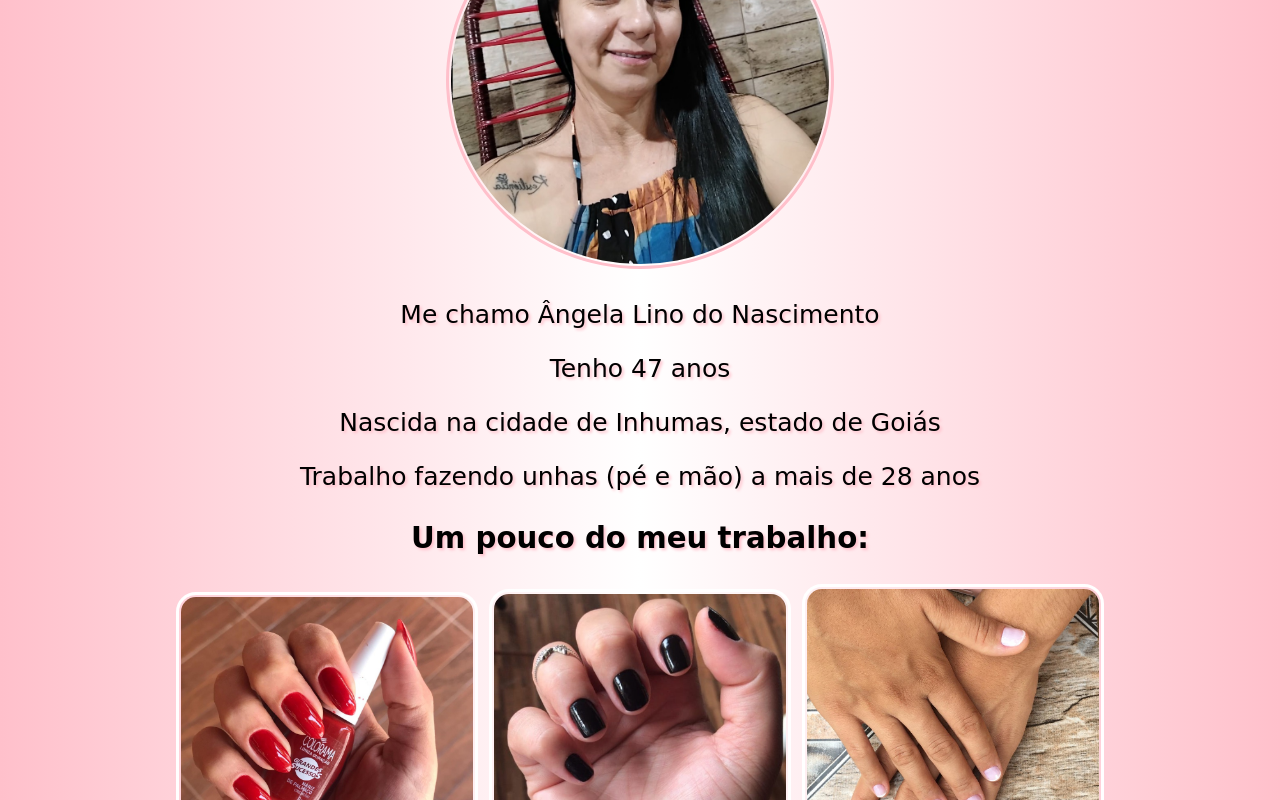
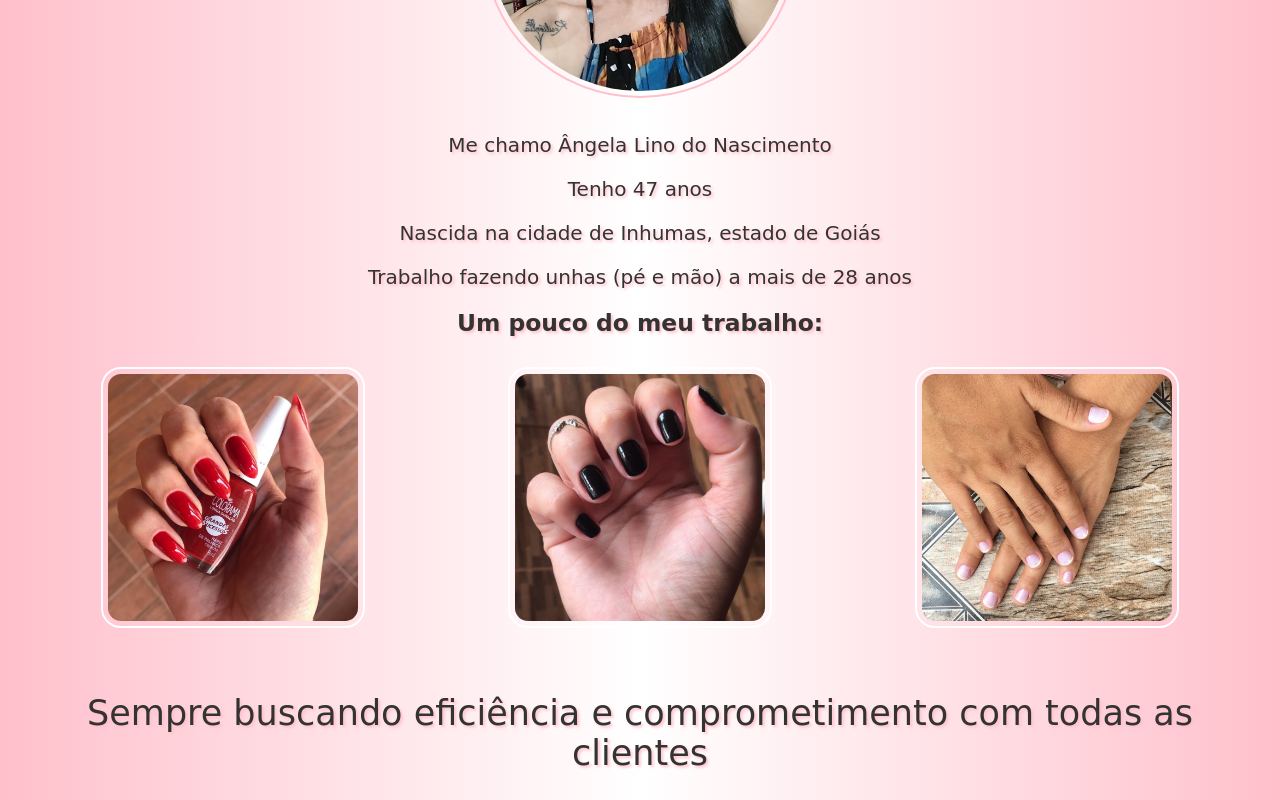
Before and after one commit to Lino676/Angela-Beuty, a plain HTML site: page index.html in a window 1280 px wide. Shown: the part 420-1220 px from the top of the page. Drawn offline with Linux system fonts and the light colour scheme.

Commit message:
Update unhastyles.css

```diff
--- a/unhastyles.css
+++ b/unhastyles.css
@@ -1,55 +1,72 @@
 body {
     text-align: center;
-    margin-top: auto;
     background: linear-gradient(to right, pink, white, pink);
-    padding: 50px;
-    margin: 50px;
+    padding: 40px 10px;
+    margin: 0;
     text-shadow: 2px 2px 3px pink;
-    font-size: 25px;
+    font-size: 20px;
     font-family: cursive;
+    color: #333;
 }
 h1 {
     animation: fadeIn 1s ease-in;
     text-align: center;
+    text-shadow: 2px 2px 3px pink;
+    margin: 20px 0 10px;
 }
 h2 {
     animation: fadeIn 1ms ease-in;
     text-align: center;
+    text-shadow: 2px 2px 3px pink;
+    margin: 20px 0 10px;
 }
 h3 {
     animation: fadeIn 1s ease-in;
     text-align: center;
+    text-shadow: 2px 2px 3px pink;
+    margin: 20px 0 10px;
 }
 h4 {
     animation: fadeIn 1s ease-in;
-    font-size: 35px;
+    font-size: 2rem;
     text-align: center;
+    text-shadow: 2px 2px 3px pink;
+    margin: 20px 0 10px;
 }
 p {
     animation: fadeIn 1s ease-in;
     text-align: center;
+    color: #333;
+    text-shadow: 2px, 2px, 3px pink
 }
 @keyframes fadeIn {
     0% {opacity: 0;}
     100% {opacity: 1;}
 }
 img {
-    width: 35%;
+    width: 100%;
+    max-width: 300px;
     animation: fadeIn 1s ease-in;
-    border-style: solid;
-    border-radius: 100%;
-    border-color: pink;
-    padding: 2px;
+    border: 2px solid pink;
+    border-radius: 50%;
+    padding: 5px;
+    margin: 10px auto;
 }
 #Unhas img {
-    width: 27%;
-    border-style: solid;
-    border-color: white;
+    width: 250px;
+    border: 2px solid white;
     border-radius: 20px;
-    padding: 2px;
+    padding: 5px;
     animation: fadeIn 1s ease-in;
 }
 #Unhas {
     font-size: 35px;
-    text-shadow: pink;
+    text-shadow: 2px, 2px, 3px pink;
+    display: flex;
+    flex-wrap: wrap;
+    justify-content: center;
+    gap: 20px;
+    margin: 20px auto;
+    max-width: 1200px;
+
 }
```
